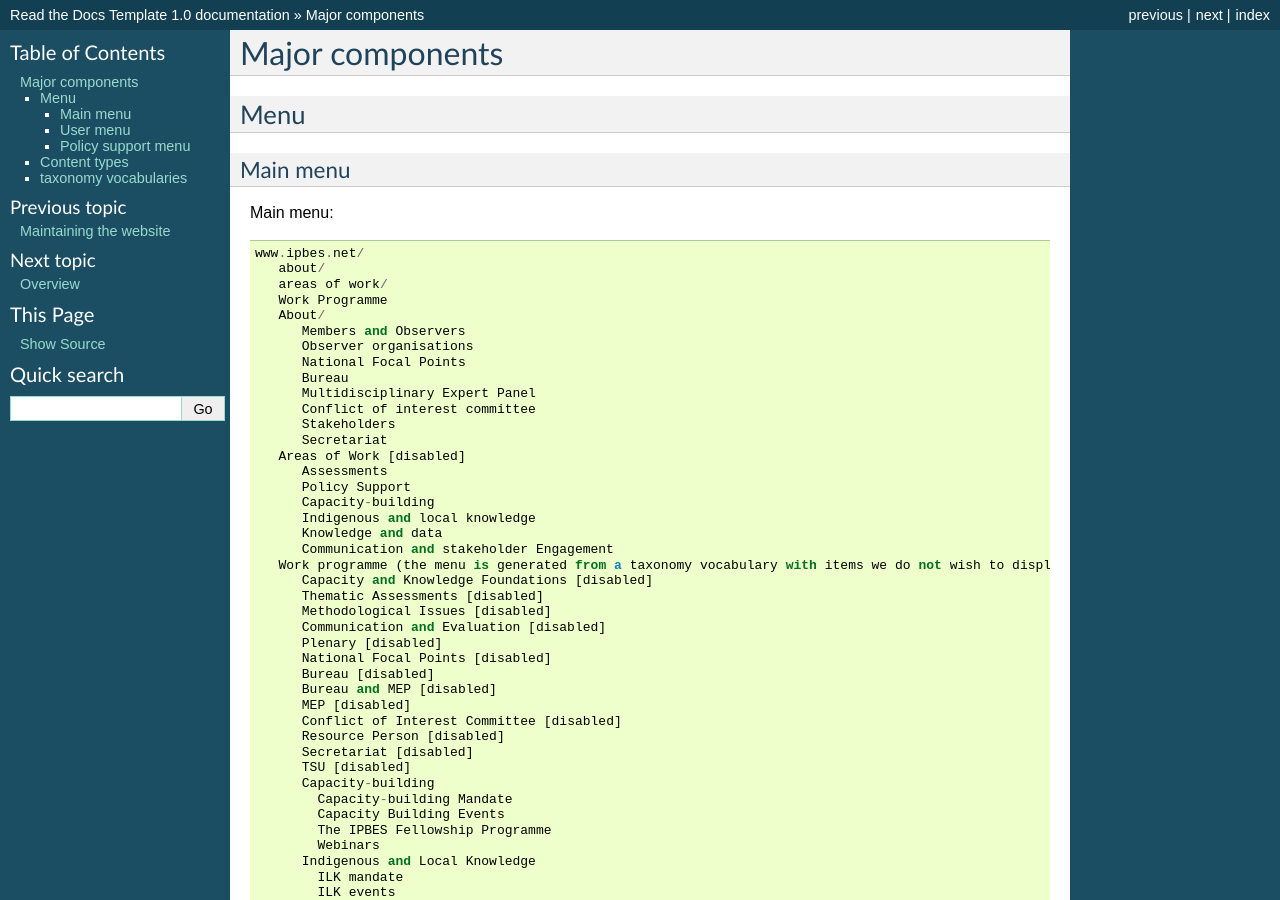
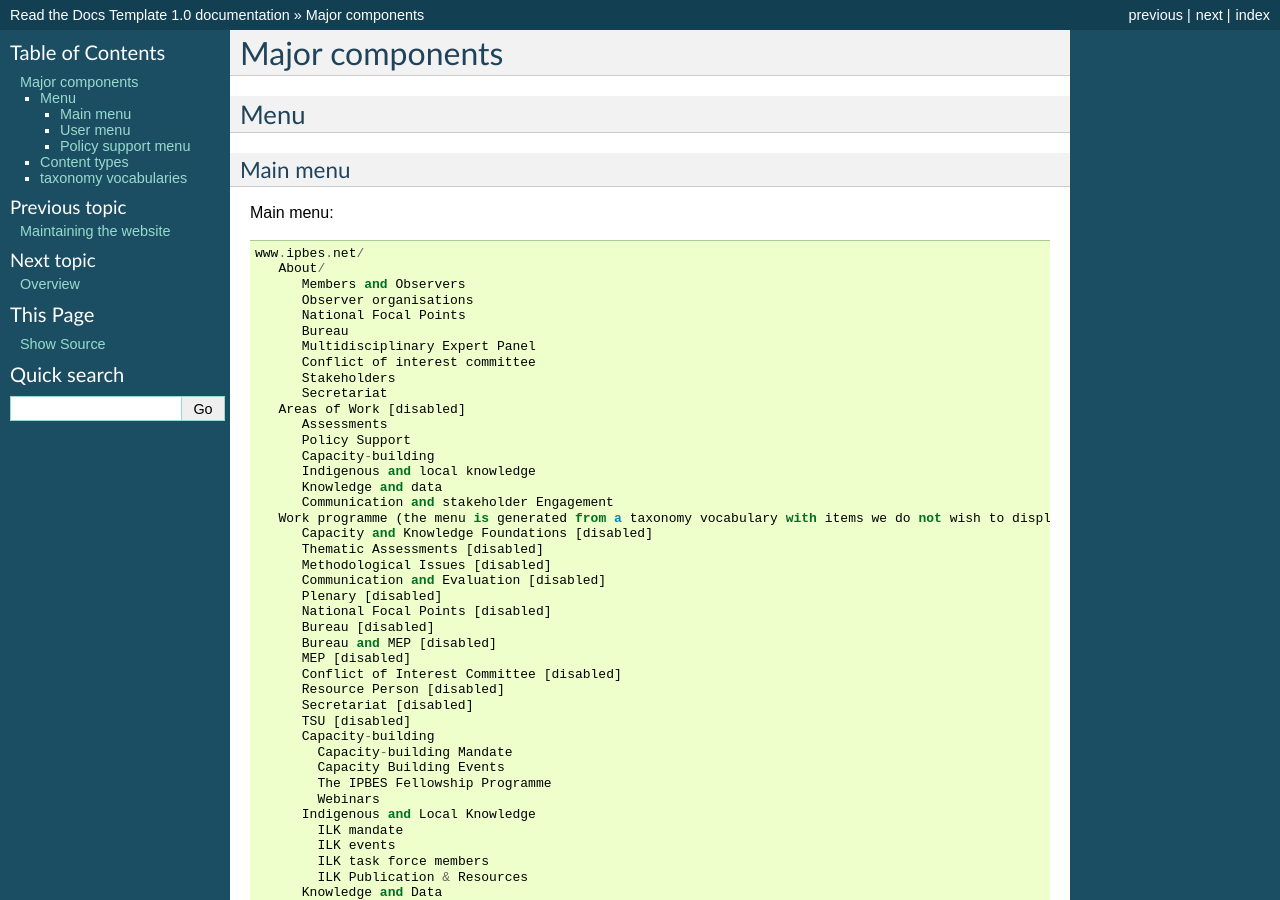
Before and after one commit to ipbes/ipbeswebdocs, a Sphinx documentation site: the page built from docs/majorcomponents.rst, in a window 1280 px wide and 900 px high. Built offline with Sphinx 7.4.7, drawn with Linux system fonts in a browser that asks for light colours.

Commit message:
Update majorcomponents.rst

```diff
--- a/docs/majorcomponents.rst
+++ b/docs/majorcomponents.rst
@@ -9,9 +9,6 @@ Main menu
 Main menu::
 
    www.ipbes.net/
-      about/
-      areas of work/
-      Work Programme
       About/
          Members and Observers
          Observer organisations
```
